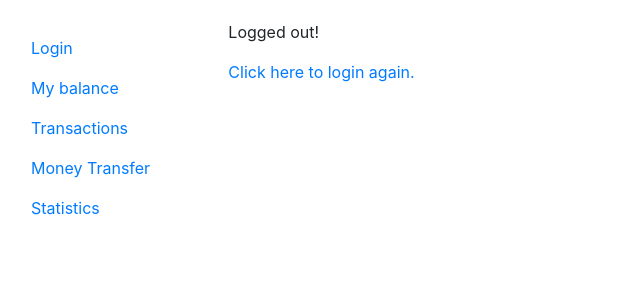
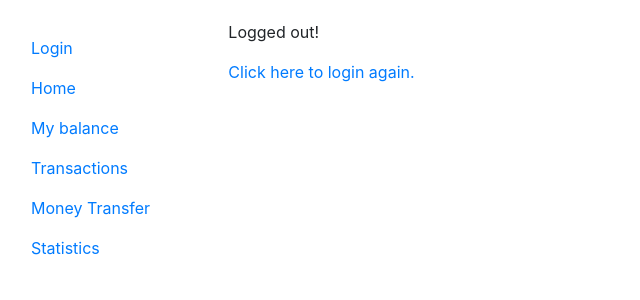
Before and after one commit to YevaYe/online-banking, a Django app: template templates/registration/logged_out.html in a window 1280 px wide. Shown: the top 300 px of the page, without its empty margins (0-640 px from the left). Run offline with Django 5.2, Linux system fonts and the light colour scheme; the template is opened without the code that fills it, so the values that code supplies are empty.

Commit message:
Change sidebar.html and add Home page with counting dynamic content

```diff
--- a/templates/includes/sidebar.html
+++ b/templates/includes/sidebar.html
@@ -9,13 +9,16 @@
             {% endif %}
         </li>
         <li class="nav-item">
-            <a class="nav-link" href="{% url 'index' %}">My balance</a>
+            <a class="nav-link" href="{% url 'index' %}">Home</a>
+        </li>
+        <li class="nav-item">
+            <a class="nav-link" href="{% url 'my-balance' %}">My balance</a>
         </li>
         <li class="nav-item">
             <a class="nav-link" href="{% url 'transactions' %}">Transactions</a>
         </li>
         <li class="nav-item">
-            <a class="nav-link" href="{% url 'money_transfer' %}">Money Transfer</a>
+            <a class="nav-link" href="{% url 'money-transfer' %}">Money Transfer</a>
         </li>
         <li class="nav-item">
             <a class="nav-link" href="{% url 'statistics' %}">Statistics</a>
```
